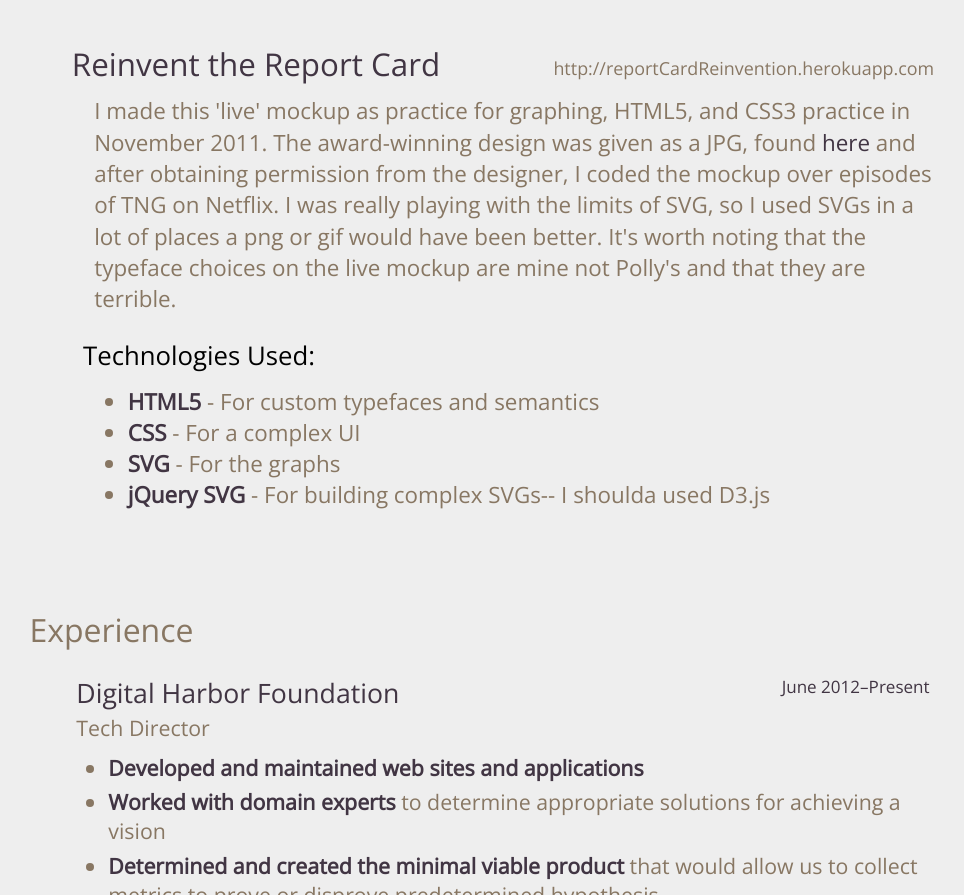
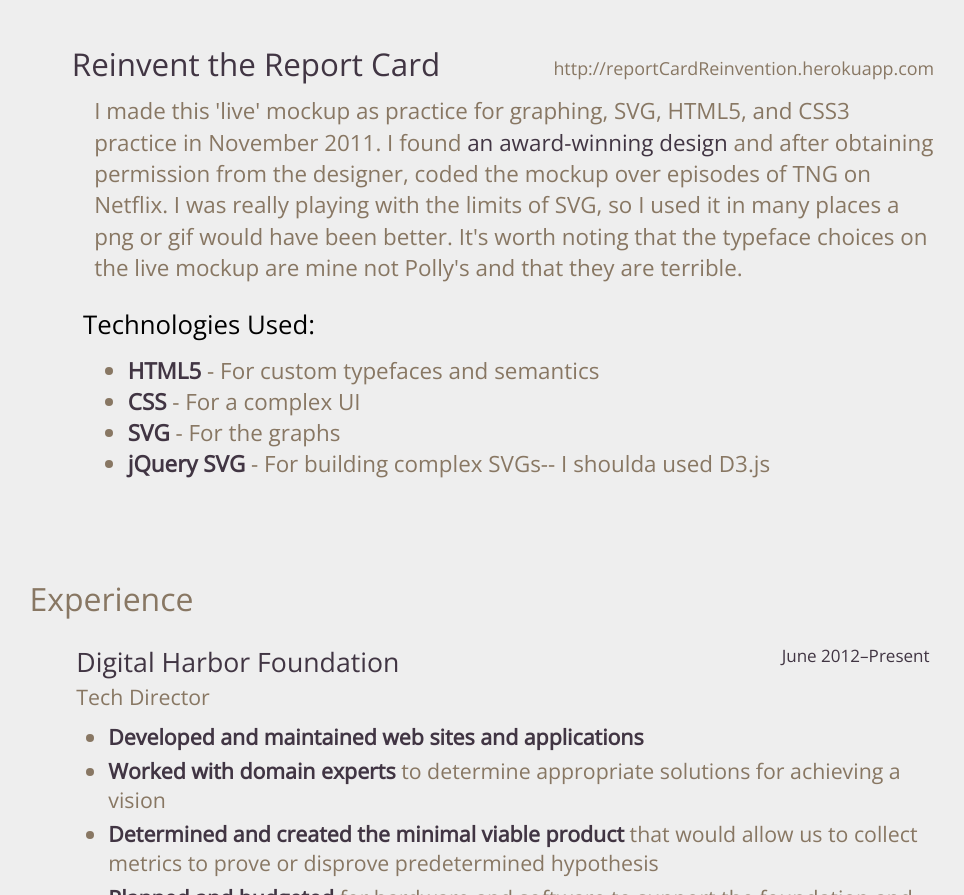
Before and after one commit to donabrams/donabrams.github.com, a plain HTML site: page index.html in a window 1280 px wide. Shown: the part 1301-2196 px from the top of the page, without its empty margins (137-1101 px from the left). Drawn offline with nearby package versions, Linux system fonts and the light colour scheme.

Commit message:
change the description to be more clear and the link to be bigger

```diff
--- a/index.html
+++ b/index.html
@@ -107,7 +107,7 @@
       <a href="http://reportCardReinvention.herokuapp.com">http://reportCardReinvention.herokuapp.com</a>
     </header>
     <section class="description">
-      <p>I made this 'live' mockup as practice for graphing, HTML5, and CSS3 practice in November 2011. The award-winning design was given as a JPG, found <a href="http://www.pollyd.com/2011/infographic-friday-report-card-redux/">here</a> and after obtaining permission from the designer, I coded the mockup over episodes of TNG on Netflix. I was really playing with the limits of SVG, so I used SVGs in a lot of places a png or gif would have been better. It's worth noting that the typeface choices on the live mockup are mine not Polly's and that they are terrible.</p>
+      <p>I made this 'live' mockup as practice for graphing, SVG, HTML5, and CSS3 practice in November 2011. I found <a href="http://www.pollyd.com/2011/infographic-friday-report-card-redux/">an award-winning design</a> and after obtaining permission from the designer, coded the mockup over episodes of TNG on Netflix. I was really playing with the limits of SVG, so I used it in many places a png or gif would have been better. It's worth noting that the typeface choices on the live mockup are mine not Polly's and that they are terrible.</p>
     </section>
     <section class="technologies">
       <h4>Technologies Used</h4>
```
